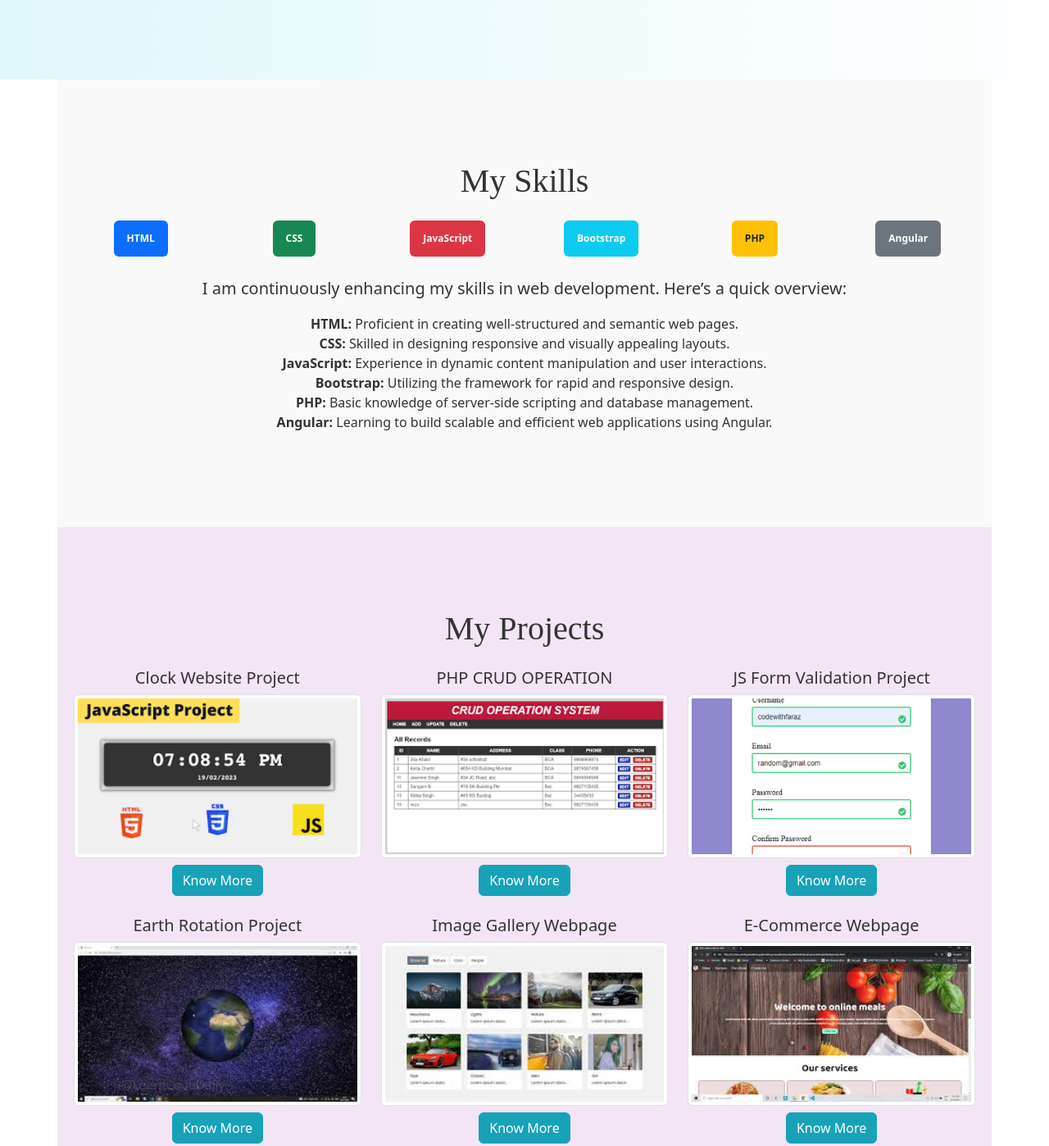
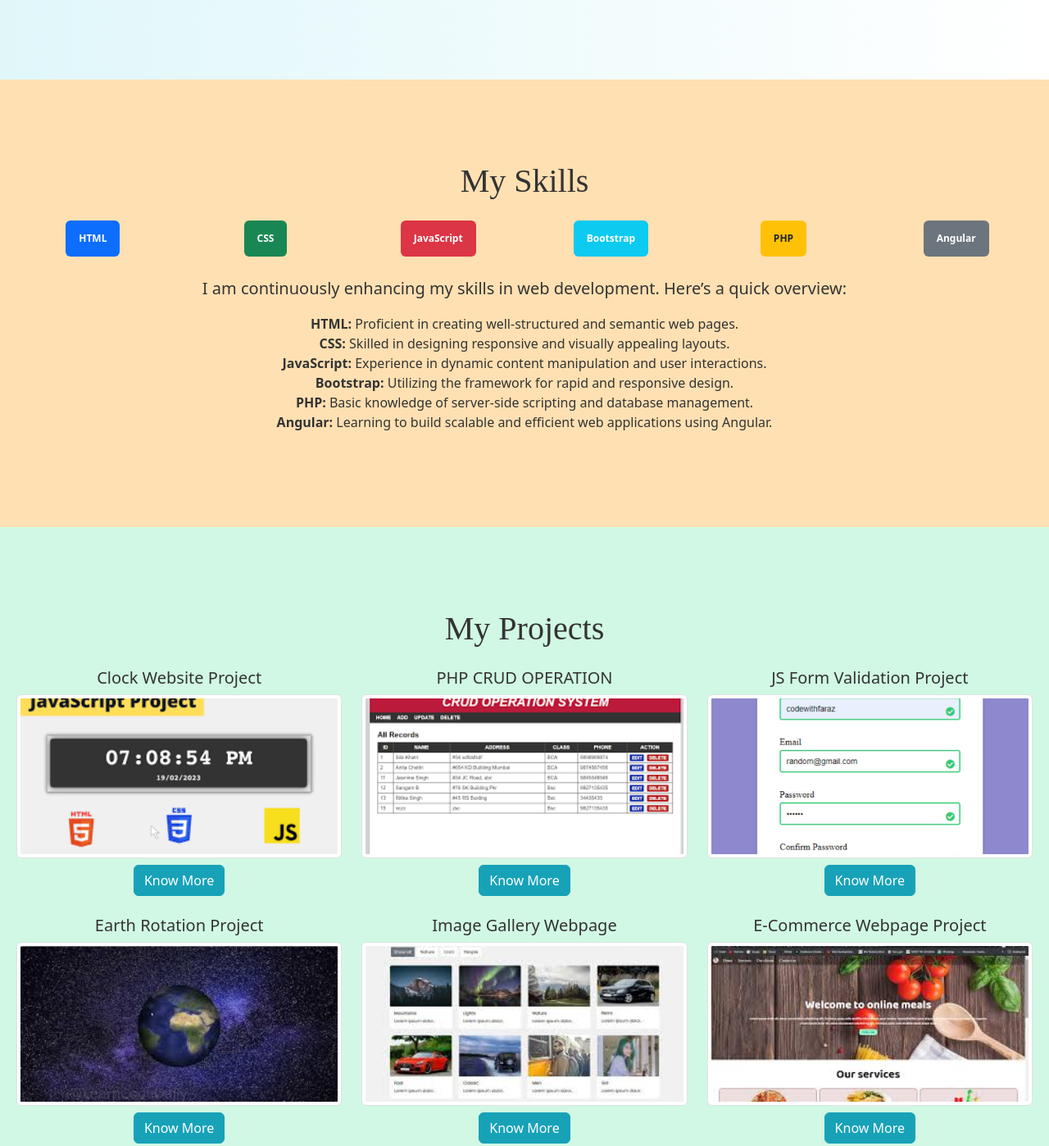
Before and after one commit to agantuk-create/portfolio, a plain HTML site: page index.html in a window 1280 px wide. Shown: the part 1209-2607 px from the top of the page at 82% size. Drawn offline with nearby package versions, Linux system fonts and the light colour scheme.

Commit message:
Update index.html

```diff
--- a/index.html
+++ b/index.html
@@ -2,6 +2,8 @@
 <html lang="en">
 
 <head>
+    <meta charset="UTF-8">
+    <meta name="viewport" content="width=device-width, initial-scale=1.0">
     <link href="https://cdn.jsdelivr.net/npm/bootstrap@5.3.3/dist/css/bootstrap.min.css" rel="stylesheet">
     <script src="https://cdn.jsdelivr.net/npm/bootstrap@5.3.3/dist/js/bootstrap.bundle.min.js"></script>
     <title>My Portfolio</title>
@@ -173,16 +175,11 @@
           </div>
       </div>
 
+      <!-- My Skill Section -->
 
-
-
-
-
-
-<!-- Skills Section -->
-<div id="Skill_Section" class="container text-center" style="padding: 100px 20px; background-color: #f9f9f9;">
+      <div id="Skill_Section" class="container-fluid text-center" style="padding: 100px 20px; background-color: #ffe0b2;">
         <h1 style="font-family: 'Elephant'; color: #333333;">My Skills</h1>
-          <div class="row mt-4">
+        <div class="row mt-4 justify-content-center">
             <div class="col-sm-2"><span class="badge bg-primary p-3">HTML</span></div>
             <div class="col-sm-2"><span class="badge bg-success p-3">CSS</span></div>
             <div class="col-sm-2"><span class="badge bg-danger p-3">JavaScript</span></div>
@@ -203,12 +200,9 @@
         </div>
     </div>
 
-
-
-
       <!-- Project Section -->
 
-      <div id="Project_Section" class="container projects-section" style="padding: 100px 20px; background-color: #f3e5f5;">
+      <div id="Project_Section" class="container-fluid projects-section" style="padding: 100px 20px;  background-color: #d1f8e4;">
         <h1 class="text-center" style="font-family: 'Elephant'; color: #333333;">My Projects</h1>
         <div class="row mt-4">
             <div class="col-md-4 text-center mb-4">
@@ -237,7 +231,7 @@
                 <button class="btn project-btn mt-2">Know More</button>
             </div>
             <div class="col-md-4 text-center mb-4">
-                  <h5 style="color: #333333;">E-Commerce Webpage </h5>
+                <h5 style="color: #333333;">E-Commerce Webpage Project</h5>
                 <img src="E-Commerce.jpeg" class="img-thumbnail project-image" alt="E-Commerce Webpage">
                 <button class="btn project-btn mt-2">Know More</button>
             </div>
@@ -247,8 +241,9 @@
 
 
 
+
     <!-- Contact Section -->
-    <div id="Contact_Section" class="container" style="padding: 100px 20px; background: linear-gradient(to right, #d3e0ea, #ffffff);">
+    <div id="Contact_Section" class="container-fluid" style="padding: 100px 20px;  background-color: #f0f0f0;">
         <h1 class="text-center" style="font-family: 'Elephant'; color: #333333;">Contact Me</h1>
         <form>
             <div class="mb-3">
@@ -286,6 +281,7 @@
     </div>
 
 
+
     <!-- Footer -->
     <footer class="text-center py-4">
         <div>
```
Lines whose indentation alone changed are shown as unchanged.
